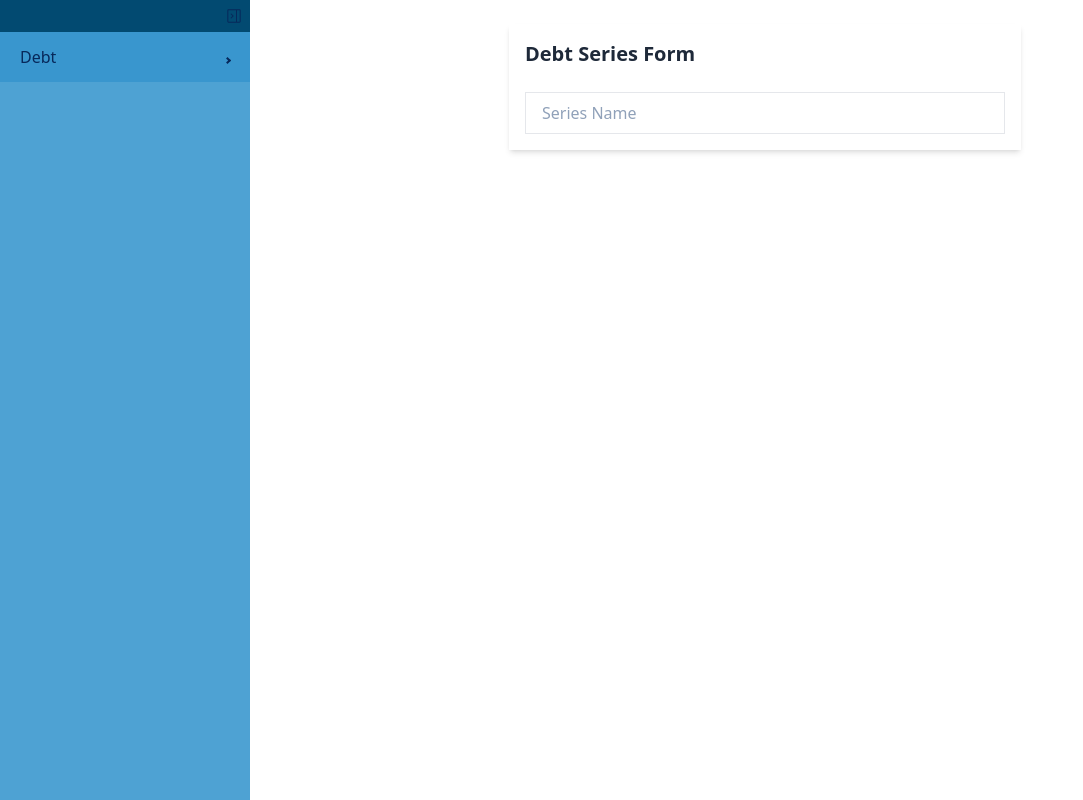
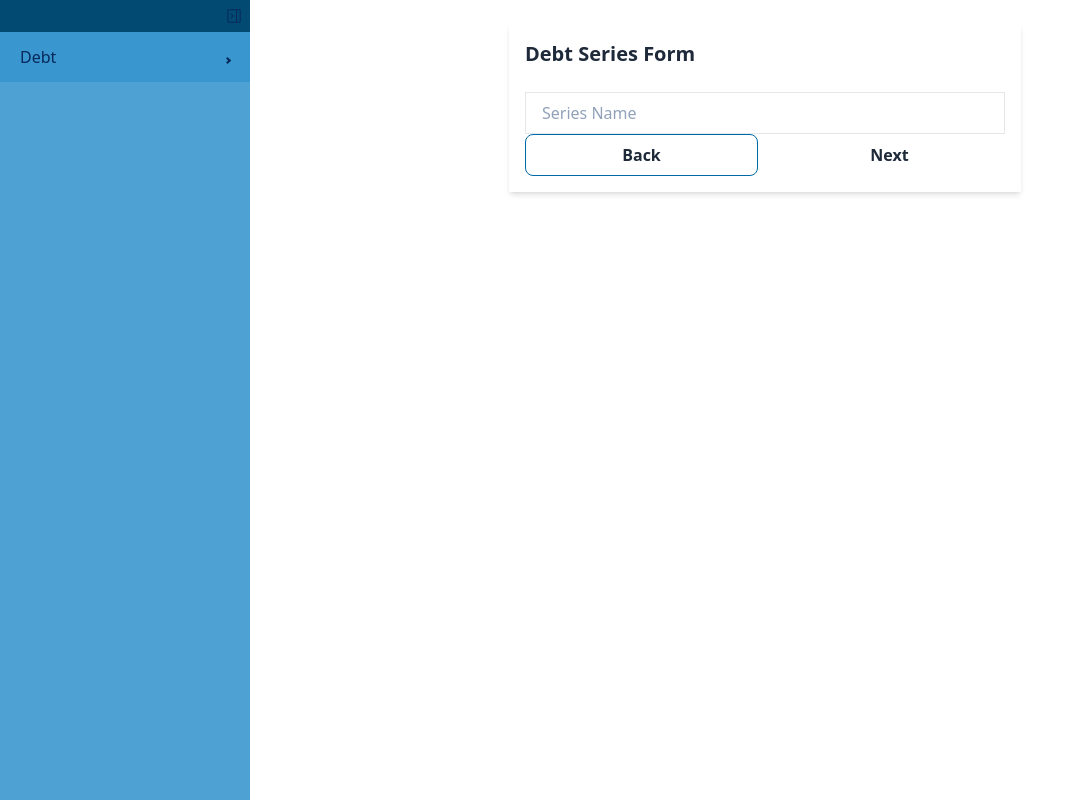
Before and after one commit to AdamsIncorporated/debt_book, a React app in the folder frontend/: page / in a window 1280 px wide. Shown: the whole page, without its empty margins (0-1083 px from the left). Built offline with nearby package versions, Linux system fonts and the light colour scheme.

Commit message:
feat: add ThemeNavButton component and integrate it into DebtSeriesForm

```diff
--- a/frontend/src/components/Debt/Series.tsx
+++ b/frontend/src/components/Debt/Series.tsx
@@ -1,5 +1,6 @@
 import React, { useState } from "react";
 import ThemedInput from "../Form/ThemedInput";
+import ThemeNavButton from "../Form/ThemeNavButton";
 
 interface DebtSeriesFormProps {
     onSubmit: (data: {
@@ -32,6 +33,9 @@ const DebtSeriesForm: React.FC<DebtSeriesFormProps> = ({ onSubmit, onBack }) =>
                     onChange={(val) => handleChange("seriesName", val)}
                 />
             </form>
+            <div className="flex gap-4">
+                <ThemeNavButton onBack={() => onBack} onNext={() => handleSubmit} />
+            </div>
         </div>
     );
 };
--- /dev/null
+++ b/frontend/src/components/Form/ThemeNavButton.tsx
@@ -0,0 +1,30 @@
+import React from "react";
+
+interface ThemeNavButtonProps {
+  onBack: () => void;
+  onNext: () => void;
+}
+
+const ThemeNavButton: React.FC<ThemeNavButtonProps> = ({ onBack, onNext }) => {
+  return (
+    <div className="flex w-full gap-4">
+      <button
+        type="button"
+        onClick={onBack}
+        className="flex-1 rounded-lg border border-sky-700 bg-white px-4 py-2 font-semibold transition-all duration-300 hover:bg-sky-700 hover:text-white"
+      >
+        Back
+      </button>
+
+      <button
+        type="button"
+        onClick={onNext}
+        className="flex-1 rounded-lg bg-white px-4 py-2 font-semibold transition-all duration-300 hover:bg-sky-600 active:bg-sky-800 focus:ring-2 focus:ring-sky-500"
+      >
+        Next
+      </button>
+    </div>
+  );
+}
+
+export default ThemeNavButton;
```
